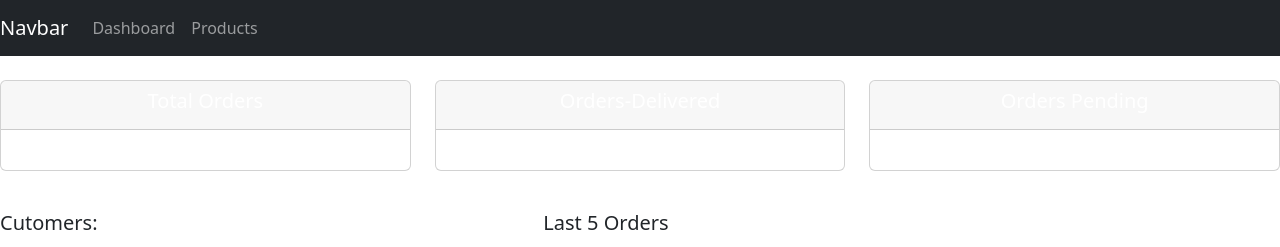
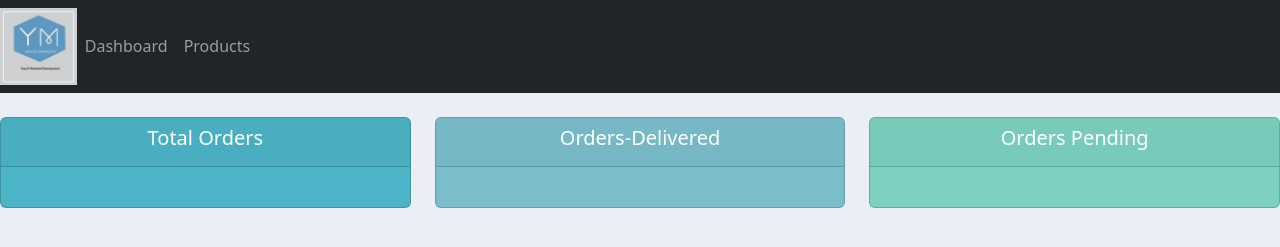
Before and after one commit to 123usef/CMS, a Django app: page / in a window 1280 px wide. Shown: the top 247 px of the page. Run offline with Django 4.2, Linux system fonts and the light colour scheme.

Commit message:
static folder created and configured

```diff
--- a/amsapp/templates/accounts/main.html
+++ b/amsapp/templates/accounts/main.html
@@ -1,9 +1,10 @@
+{% load static  %}
 <!DOCTYPE html>
 <html lang="en">
 <head>
     <!-- CSS only -->
 <link href="https://cdn.jsdelivr.net/npm/bootstrap@5.2.0/dist/css/bootstrap.min.css" rel="stylesheet" integrity="sha384-gH2yIJqKdNHPEq0n4Mqa/HGKIhSkIHeL5AyhkYV8i59U5AR6csBvApHHNl/vI1Bx" crossorigin="anonymous">
-
+    <link rel="stylesheet"  type="text/css" href="{% static '/css/main.css' %}">
     <title>CRM</title>
    </head>
 <body>
--- a/amsapp/templates/accounts/navbar.html
+++ b/amsapp/templates/accounts/navbar.html
@@ -1,5 +1,6 @@
+{% load static  %}
 <nav class="navbar navbar-expand-lg navbar-dark bg-dark">
-    <a class="navbar-brand" href="#">Navbar</a>
+    <img src="{% static '/img/logo.png' %}" alt="logo" id="logo">
     <button class="navbar-toggler" type="button" data-toggle="collapse" data-target="#navbarNav" aria-controls="navbarNav" aria-expanded="false" aria-label="Toggle navigation">
       <span class="navbar-toggler-icon"></span>
     </button>
--- a/static/css/main.css
+++ b/static/css/main.css
@@ -1,5 +1,6 @@
 #logo{
-
+    width: 6%;
+    height: 1.5%;
 }
 body{
     background-color: #ebeff5;
```
Also changed, not shown: ams/settings.py (+8 -0 lines), static/img/logo.png (added).
